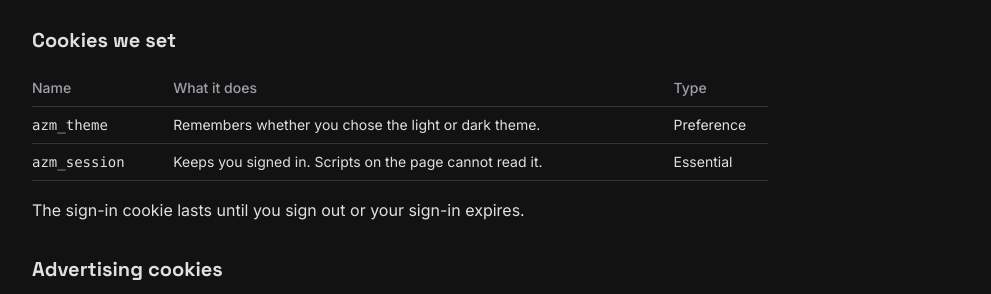
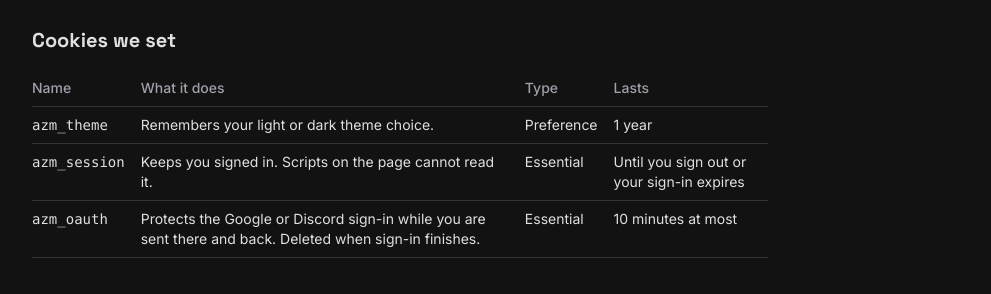
Before and after one commit to Azhayon/azhayon-web, a Next.js app: page /cookies in a window 1280 px wide. Shown: the part 217-511 px from the top of the page, without its empty margins (240-1231 px from the left). Built offline with nearby package versions, Linux system fonts and the light colour scheme; no server answers.

Commit message:
6.7c: cookie list

```diff
--- a/src/app/cookies/page.tsx
+++ b/src/app/cookies/page.tsx
@@ -5,8 +5,19 @@ import { staticPageMetadata } from "@/lib/static-meta";
 export const metadata = staticPageMetadata("Cookies", "Which cookies Azhayon Media uses and why.", "/cookies");
 
 const COOKIES = [
-  { name: "azm_theme", purpose: "Remembers whether you chose the light or dark theme.", kind: "Preference" },
-  { name: "azm_session", purpose: "Keeps you signed in. Scripts on the page cannot read it.", kind: "Essential" },
+  { name: "azm_theme", purpose: "Remembers your light or dark theme choice.", kind: "Preference", lasts: "1 year" },
+  {
+    name: "azm_session",
+    purpose: "Keeps you signed in. Scripts on the page cannot read it.",
+    kind: "Essential",
+    lasts: "Until you sign out or your sign-in expires",
+  },
+  {
+    name: "azm_oauth",
+    purpose: "Protects the Google or Discord sign-in while you are sent there and back. Deleted when sign-in finishes.",
+    kind: "Essential",
+    lasts: "10 minutes at most",
+  },
 ] as const;
 
 export default function CookiesPage() {
@@ -18,12 +29,13 @@ export default function CookiesPage() {
 
       <h2>Cookies we set</h2>
       <div className="overflow-x-auto">
-        <table className="w-full min-w-[32rem] border-collapse text-left text-sm">
+        <table className="w-full min-w-[40rem] border-collapse text-left text-sm">
           <thead>
             <tr className="border-b border-line text-muted">
               <th className="py-2 pr-4 font-medium">Name</th>
               <th className="py-2 pr-4 font-medium">What it does</th>
-              <th className="py-2 font-medium">Type</th>
+              <th className="py-2 pr-4 font-medium">Type</th>
+              <th className="py-2 font-medium">Lasts</th>
             </tr>
           </thead>
           <tbody>
@@ -31,13 +43,13 @@ export default function CookiesPage() {
               <tr key={cookie.name} className="border-b border-line align-top">
                 <td className="py-2 pr-4 font-mono">{cookie.name}</td>
                 <td className="py-2 pr-4">{cookie.purpose}</td>
-                <td className="py-2">{cookie.kind}</td>
+                <td className="py-2 pr-4">{cookie.kind}</td>
+                <td className="py-2">{cookie.lasts}</td>
               </tr>
             ))}
           </tbody>
         </table>
       </div>
-      <p>The sign-in cookie lasts until you sign out or your sign-in expires.</p>
 
       <h2>Advertising cookies</h2>
       <p>
```
Also changed, not shown: 1 other file (tests, documents, lock files or other folders).
